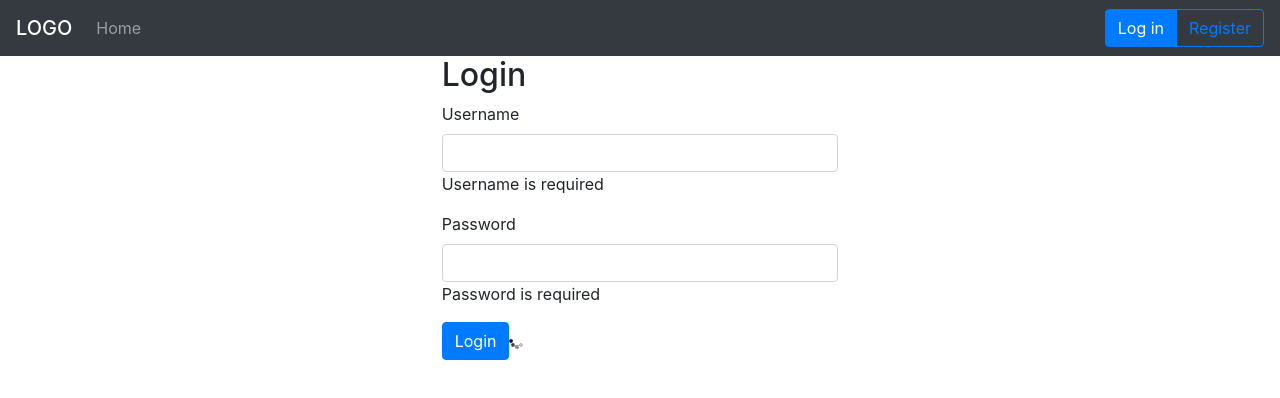
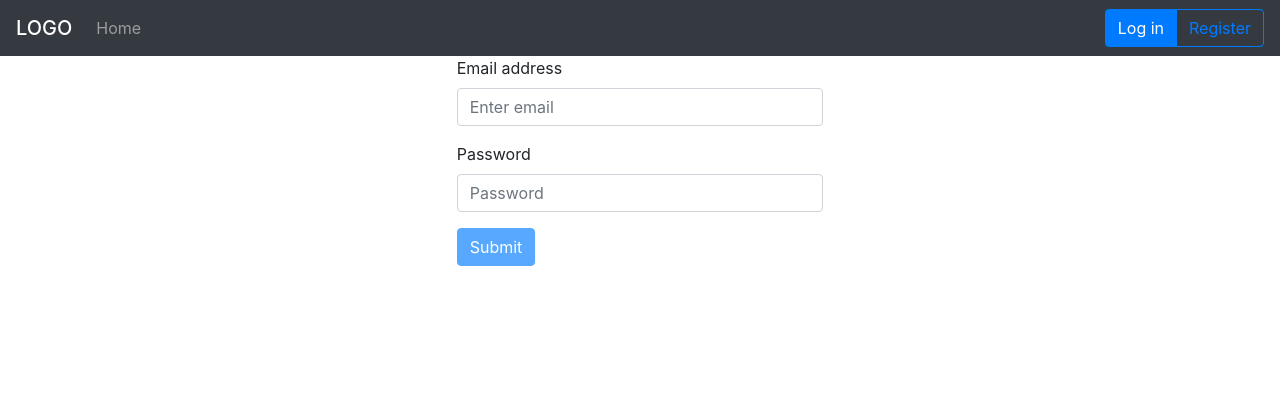
Before and after one commit to MintCarasique/RSSTestTaskAngular, an Angular app in the folder rss-task/: page /login in a window 1280 px wide. Shown: the top 398 px of the page. Built offline with nearby package versions, Linux system fonts and the light colour scheme.

Commit message:
Login page improved. Added login function to front-end part

```diff
--- a/rss-task/src/app/app.module.ts
+++ b/rss-task/src/app/app.module.ts
@@ -2,6 +2,8 @@ import { BrowserModule } from '@angular/platform-browser';
 import { NgModule } from '@angular/core';
 import { NgbModule } from '@ng-bootstrap/ng-bootstrap';
 import { RouterModule, Routes } from '@angular/router';
+import { FormsModule }   from '@angular/forms';
+import { HttpClientModule, HTTP_INTERCEPTORS } from '@angular/common/http';
 
 import { AppComponent } from './app.component';
 import { LoginComponent } from './login/login.component';
@@ -28,8 +30,10 @@ const routes: Routes = [
   ],
   imports: [
     BrowserModule,
+    HttpClientModule,
     RouterModule.forRoot(routes),
-    NgbModule.forRoot()
+    NgbModule.forRoot(),
+    FormsModule
   ],
   providers: [
       UserService
--- a/rss-task/src/app/login/login.component.html
+++ b/rss-task/src/app/login/login.component.html
@@ -1,4 +1,4 @@
-<div class="container col-md-4">
+<!-- <div class="container col-md-4">
     <h2>Login</h2>
 
     <form name="form" novalidate>
@@ -18,4 +18,36 @@
         </div>
         <div class="alert alert-error">{{error}}</div>
     </form>
+</div> -->
+<!-- <div class="container col-md-4">
+    <form #f="ngForm" class="col s12 white" (ngSubmit)="OnSubmit(UserName.value,Password.value)">
+        <div class="row">
+            <div class="input-field col s12">
+                <input type="text" #UserName ngModel name="UserName" placeholder="Email" required>
+            </div>
+        </div>
+        <div class="row">
+            <div class="input-field col s12">
+                <input type="password" #Password ngModel name="Password" placeholder="Password" required>
+            </div>
+        </div>
+        <div class="row">
+            <div class="input-field col s12">
+                <button [disabled]="!f.valid" class="btn-large btn-submit" type="submit">Login</button>
+            </div>
+        </div>
+    </form>
+</div> -->
+<div class="container col-md-4">
+    <form #f="ngForm" class="col s12 white" (ngSubmit)="OnSubmit(UserName.value,Password.value)">
+        <div class="form-group">
+            <label for="exampleInputEmail1">Email address</label>
+            <input type="email" #UserName ngModel name="UserName" class="form-control" id="exampleInputEmail1" placeholder="Enter email" required>
+        </div>
+        <div class="form-group">
+            <label for="exampleInputPassword1">Password</label>
+            <input type="password" #Password ngModel name="Password" class="form-control"  id="exampleInputPassword1" placeholder="Password" required>
+        </div>
+        <button [disabled]="!f.valid" type="submit" class="btn btn-primary">Submit</button>
+    </form>
 </div>
--- a/rss-task/src/app/login/login.component.ts
+++ b/rss-task/src/app/login/login.component.ts
@@ -1,15 +1,28 @@
 import { Component, OnInit } from '@angular/core';
+import { UserService } from '../shared/user.service';
+import { HttpErrorResponse } from '@angular/common/http';
+import { Router } from '@angular/router';
 
 @Component({
-  selector: 'app-login',
-  templateUrl: './login.component.html',
-  styleUrls: ['./login.component.css']
+    selector: 'app-login',
+    templateUrl: './login.component.html',
+    styleUrls: ['./login.component.css']
 })
 export class LoginComponent implements OnInit {
+    isLoginError: boolean = false;
 
-  constructor() { }
+    constructor(private userService: UserService, private router: Router) { }
 
-  ngOnInit() {
-  }
+    ngOnInit() {
+    }
 
+    OnSubmit(userName,password){
+        this.userService.userAuthentication(userName,password).subscribe((data : any)=>{
+         localStorage.setItem('userToken',data.access_token);
+         this.router.navigate(['/home']);
+       },
+       (err : HttpErrorResponse)=>{
+         this.isLoginError = true;
+       });
+   }
 }
--- a/rss-task/src/app/shared/user.service.ts
+++ b/rss-task/src/app/shared/user.service.ts
@@ -1,9 +1,18 @@
 import { Injectable } from '@angular/core';
+import { HttpClient, HttpHeaders } from '@angular/common/http';
 
 @Injectable({
-  providedIn: 'root'
+    providedIn: 'root'
 })
 export class UserService {
 
-  constructor() { }
+    readonly serverUrl = "http://localhost:49831/"
+
+    constructor(private http: HttpClient) { }
+
+    userAuthentication(userName, password) {
+        var data = "username=" + userName + "&password=" + password + "&grant_type=password";
+        var reqHeader = new HttpHeaders({ 'Content-Type': 'application/x-www-urlencoded'});
+        return this.http.post(this.serverUrl + '/token', data, { headers: reqHeader });
+    }
 }
```
